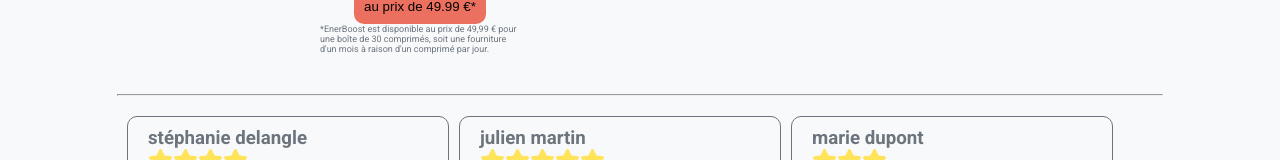
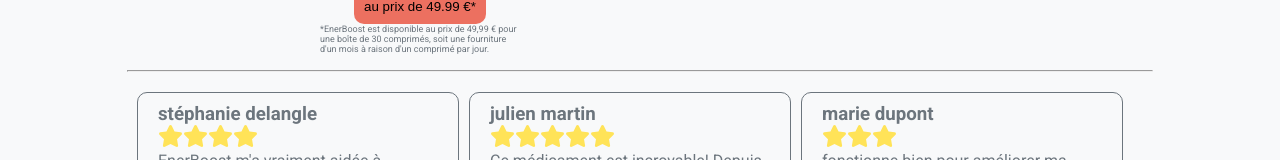
Before and after one commit to LyneQ/biocare, a Nuxt app: page /nos-soins in a window 1280 px wide. Shown: the part 376-536 px from the top of the page. Built offline with nearby package versions, Linux system fonts and the light colour scheme.

Commit message:
- css design correction

```diff
--- a/components/ClientReview.vue
+++ b/components/ClientReview.vue
@@ -40,7 +40,7 @@
 </script>
 
 <template>
-  <hr style="width: 80vw; margin: 5vh auto 0;"/>
+  <hr style="margin: 2vh auto 0;"/>
 <section class="review-list">
   <div class="review" v-for=" review in avisClient">
     <h3> {{ review.fullName }} </h3>
@@ -63,7 +63,7 @@
   }
 
   .review-list {
-    width: 80vw;
+    width: fit-content;
     margin-top: 20px;
 
     display: inline-flex;
@@ -86,8 +86,6 @@
     .star, span {
       padding: 0;
       width: 25px;
-
-
     }
 
   }
--- a/components/Product.vue
+++ b/components/Product.vue
@@ -27,7 +27,7 @@
     <input type="button" :value="`au prix de ${props.price} €*`" />
     <label class="subTitle">*{{ props.priceDescription }} </label>
   </div>
-  <div class="review">
+  <div class="review-sec">
     <ClientReview/>
   </div>
 
@@ -97,8 +97,11 @@
 
 }
 
-.review {
-  width: fit-content;
+.review-sec {
+  $review-width: 342px;
+  //width: fit-content;
+  width: calc( $review-width * 3);
+
   margin:  0 auto;
 }
 
```
